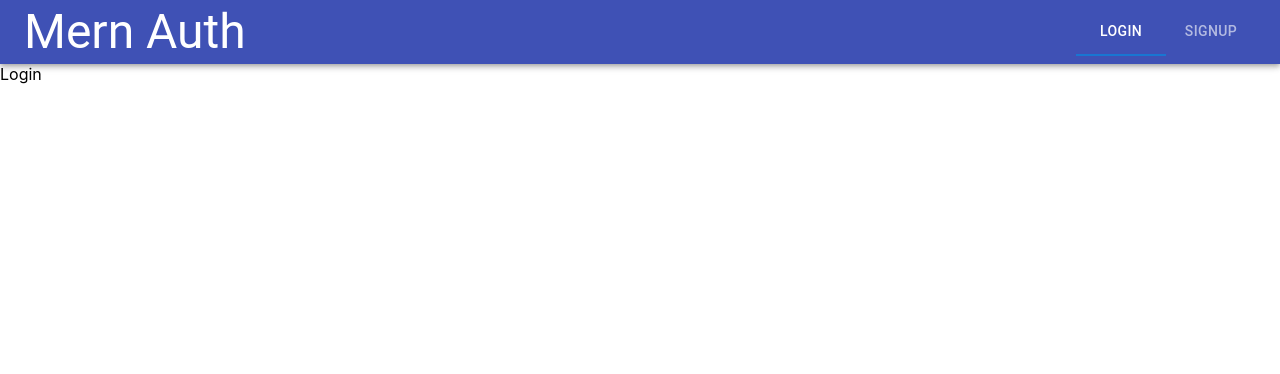
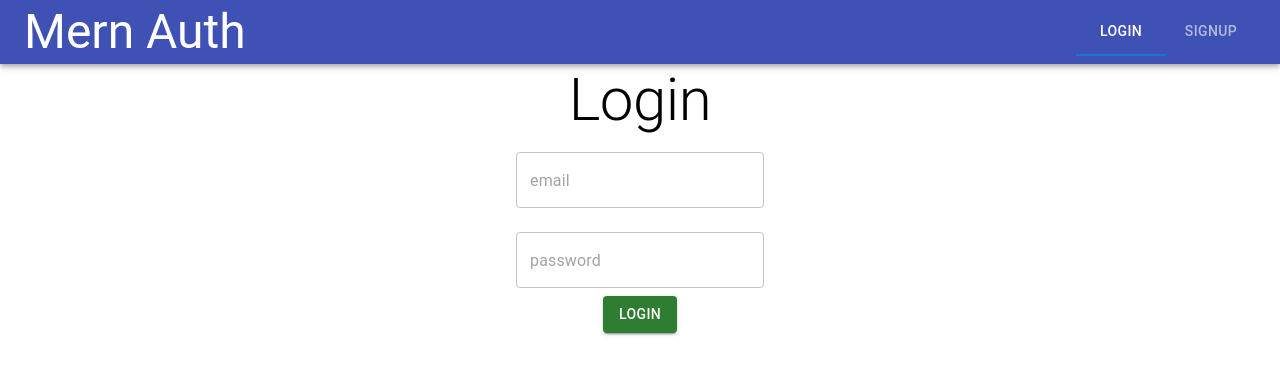
Before and after one commit to anuj108/Mern-Auth, a React (Create React App) app in the folder frontend/: page /login in a window 1280 px wide. Shown: the top 374 px of the page. Built offline with nearby package versions, Linux system fonts and the light colour scheme.

Commit message:
authentication authorization without refresh token done

```diff
--- a/frontend/src/components/Login.js
+++ b/frontend/src/components/Login.js
@@ -1,9 +1,80 @@
-import React from 'react'
+import React, { useState } from "react";
+import { Box, Button, TextField, Typography } from "@mui/material";
+import axios from "axios";
+import { useNavigate } from "react-router";
+axios.defaults.withCredentials = true;
+const Login = () => {
+  const [inputs, setInputs] = useState({
+    email: "",
+    password: "",
+  });
+  const history = useNavigate();
+  const sendRequest = async () => {
+    //post is an axios function which have two parameters url and the data (it is used to send http request)
+    //login request will provide us a token from backend and it will be attached to the cookie
+    const axiosInstance = axios.create({
+      withCredentials: true
+   })
+     await axiosInstance
+      .post("http://localhost:5000/api/login", {
+        email: inputs.email,
+        password: inputs.password,
+      },)
+      .catch((err) => console.log(err));
+    const data = await axiosInstance.data;
+    return data;
+  };
 
-const Login = () => {
+  const handleSubmit = (e) => {
+    e.preventDefault();
+    sendRequest().then(() => history("/user"));
+    console.log(inputs);
+  };
+  const handleChange = (e) => {
+    setInputs((prev) => ({
+      ...prev,
+      [e.target.name]: e.target.value,
+    }));
+  };
   return (
-    <div>Login</div>
-  )
-}
+    <div>
+      <form onSubmit={handleSubmit}>
+        <Box
+          marginLeft="auto"
+          marginRight="auto"
+          width={300}
+          justifyContent="center"
+          alignItems="center"
+          display="flex"
+          flexDirection={"column"}
+        >
+          <Typography variant="h2">Login</Typography>
 
-export default Login
+          <TextField
+            name="email"
+            onChange={handleChange}
+            value={inputs.email}
+            type="email"
+            variant="outlined"
+            placeholder="email"
+            margin="normal"
+          />
+          <TextField
+            name="password"
+            onChange={handleChange}
+            value={inputs.password}
+            type="password"
+            variant="outlined"
+            placeholder="password"
+            margin="normal"
+          />
+          <Button variant="contained" color="success" type="submit">
+            Login
+          </Button>
+        </Box>
+      </form>
+    </div>
+  );
+};
+
+export default Login;
--- a/frontend/src/components/Signup.js
+++ b/frontend/src/components/Signup.js
@@ -1,14 +1,29 @@
 import React,{useState} from "react";
 import { Box, Button, TextField, Typography } from '@mui/material';
-
+import axios from 'axios'
+import { useNavigate } from "react-router";
+axios.defaults.withCredentials = true;
 const Signup = () => {
   const [inputs, setInputs] = useState({
     name:"",
     email:"",
     password:"",
   })
+  const history = useNavigate();
+  const sendRequest=async()=>{
+    //post is an axios function which have two parameters url and the data (it is used to send http request)
+    const res=axios.post('http://localhost:5000/api/signup',{
+      name:inputs.name,
+      email:inputs.email,
+      password:inputs.password,
+    }).catch((err)=>console.log(err));
+    const data=await res.data;
+    return data;
+  }
+
     const handleSubmit=(e)=>{
       e.preventDefault();
+      sendRequest().then(()=>history("/login"));
       console.log(inputs);
     };
     const handleChange=(e)=>{
--- a/frontend/src/components/Welcome.js
+++ b/frontend/src/components/Welcome.js
@@ -1,11 +1,39 @@
-import React from 'react'
-import {Button} from "@mui/material"
-import {Link} from 'react-router-dom';
+import React,{useState,useEffect} from 'react'
+import axios from 'axios';
+// let firstRender=true;//using this in useEffect we want to have token in first go and refresh token in other
+axios.defaults.withCredentials = true;
 const Welcome = () => {
+  const [user,setUser]=useState();
+  // const refreshToken=async()=>{
+  //   const res=await axios.get("http://localhost:5000/api/refresh",{
+  //     withCredentials:true,
+  //   }).catch(err=>console.log(err));
+  //   const data=await res.data;
+  //   return data;
+  // }
+  const sendRequest=async()=>{
+    const res=await axios.get("http://localhost:5000/api/user",{
+      withCredentials:true,
+    })
+    .catch((err)=>{
+      console.log(err);
+    })
+    const data=await res.data;
+    return data;
+  };
+  // useEffect(() => {
+  //   if(firstRender)
+  //   {
+  //     firstRender=false;
+  //     sendRequest().then((data)=>setUser(data.user));
+  //   }
+  //   let interval=setInterval(() => {
+  //     refreshToken().then(data=>setUser(data.user))
+  //   }, 1000*29  );
+  //   return()=>clearInterval(interval)
+  // }, [])
   return (
-    <div>
-      <Button to="/logout" LinkedComponent={Link} variant="contained">Logout</Button>
-    </div>
+    <div>Welcome {user&&<h1>{user.name}</h1>}</div>
   )
 }
 
```
Also changed, not shown: 2 other files (tests, documents, lock files or other folders).
